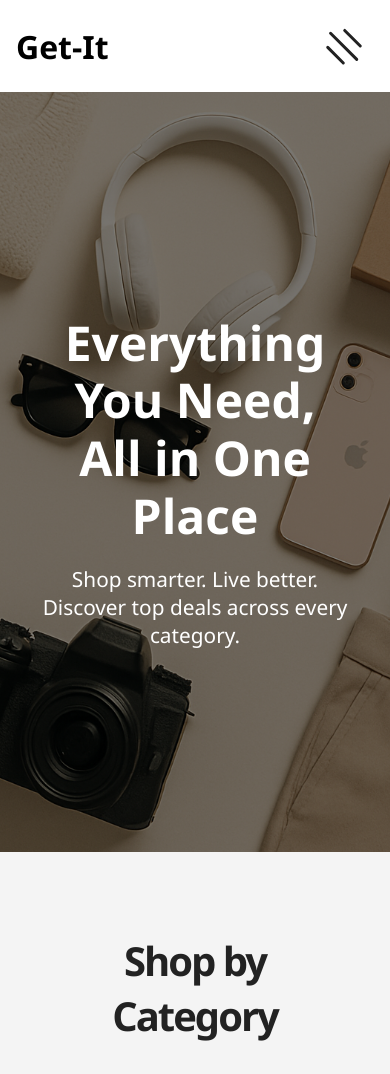
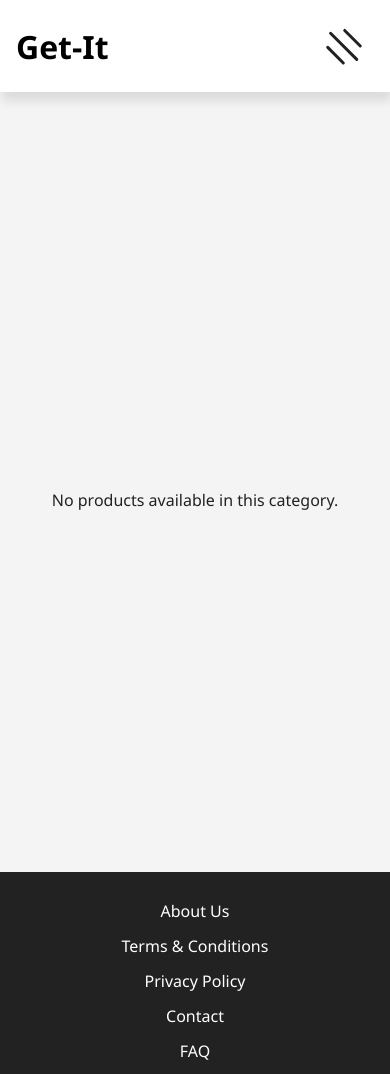
Before and after one commit to Faculty-of-Computing/Get-It, a Flask app: page /product/category/1 in a window 390 px wide. Shown: the top 1074 px of the page. Run offline with Flask 3, Linux system fonts and the light colour scheme.

Commit message:
final changes

```diff
--- a/blueprints/product.py
+++ b/blueprints/product.py
@@ -27,5 +27,6 @@
 @blueprint.route('/category/<string:category>') # type: ignore
 def category(category):
     categories = list(ProductCategory)
+    # selected_category = next((cat for cat in categories if cat.name == category), None)
     products = get_products_by_category(category)
-    return render_template('index.html', categories=categories, products=products)
+    return render_template('category/category.html', categories=categories, category_name=category, products=products)
--- a/static/styles.css
+++ b/static/styles.css
@@ -11,7 +11,11 @@
     background: #fff;
     color: #000;
     /* padding: 0.2em 0; */
-    /* width: 100%; */
+    /* height: 100%; */
+    width: 100%;
+    position: fixed;
+    z-index: 5;
+    box-shadow: 2px 9px 10px rgba(0, 0, 0, 0.1);
 }
 
 .navbar .container {
@@ -45,6 +49,11 @@
 .sm {
  display: none;
 }
+
+.mobile-menu {
+    display: none;
+}
+
 
 @media only screen and (max-width: 768px){
     .sm {
@@ -111,8 +120,12 @@
      box-shadow: 0 0 #222;
     }
 
+    header .mobile-menu.show {
+        /* display: flex; */
+        transform: scale(1);
+    }
     header .mobile-menu {
-        position:absolute;
+        position:fixed;
         top:15%;
         bottom:0;
         /* left:0; */
@@ -123,9 +136,9 @@
         align-items: center;
         overflow-y: auto;
         z-index: 900;
-        /* transform: scale(0); */
-        transition: 0.5s;
-        width: 50%;
+        transform: scale(0);
+        transition:  0.5s;
+        width: 100%;
     }
 
     header .mobile-menu.show {
@@ -185,10 +198,10 @@
     color: #fff;
     /* padding: 4em 0; */
     text-align: center;
-    height:90vh;
+    height:100vh;
     width: 100%;
     position:relative;
-    margin-top: -2em;
+    margin-top: -5em;
 }
 section.hero div.overlay {
     position: absolute;
@@ -207,7 +220,7 @@
     align-items: center;
 }
 section.hero div.container h1.title {
-    font-size: 3em;
+    font-size: 3.5em;
     margin-bottom: 0;
     width: 90%;
     line-height: 1.2;
@@ -331,7 +344,7 @@
     color: #fff;
     padding: 0.8rem 1.2rem;
     border-radius: 30px;
-    border: none;
+    border: 1px solid #000;
     outline: none;
     cursor: pointer;
     position: relative;
@@ -509,11 +522,12 @@
     cursor: pointer;
 }
 main {
-    min-height: 80vh;
+    min-height: 90vh;
     display: flex;
     flex-direction: column;
     justify-content: center;
     align-items: center;
+    padding-top: 5em;
     margin-bottom: 2em;
 }
 
@@ -583,7 +597,19 @@
 .slider-wrapper {
     position: relative;
     overflow: hidden;
+    display: flex;
+    flex-direction: column;
+    justify-content: center;
+    align-items: center;
+    width: 100%;
 }
+
+.slider-wrapper img{
+    height: 300px;
+    width: 300px;
+    object-fit: contain;
+}
+
 .slide {
     display: none;
     width: 100%;
@@ -626,6 +652,19 @@
     border-radius: 40px;
     width:100%;
 }
+
+@media only screen and (max-width: 768px){
+.width {
+    width:90% !important;
+}
+
+.btn {
+    width: 90%;
+}
+
+}
+
+
 .btn.btn-lg {
     width:90%;
 }
--- a/templates/base.html
+++ b/templates/base.html
@@ -31,6 +31,15 @@
                 </div>
             </div>
         </nav>
+
+        <div class="mobile-menu">
+ <ul class="nav-links">
+                    <li><a href="{{ url_for('public.about') }}">About</a></li>
+                    <li><a href="{{ url_for('public.contact') }}">Contact</a></li>
+                    <li><a href="{{ url_for('cart.view_cart') }}">Cart</a></li>
+                    <li><a href="{{ url_for('account.account') }}">Account</a></li>
+                </ul>
+</div>
     </header>
 
     <main>
@@ -67,6 +76,23 @@
     </footer>
 
 
+<script>
+    let menuToggle = document.querySelector(".mobile-nav");
+let menuToggleLinks = document.querySelectorAll(".mobile-menu ul li a");
+let nav = document.querySelector(".mobile-menu");
+menuToggle.onclick = function() {
+  menuToggle.classList.toggle("active");
+  nav.classList.toggle("show");
+}
+
+menuToggleLinks.forEach(link => {
+  link.addEventListener('click', () => {
+    menuToggle.classList.toggle("active");
+    nav.classList.toggle("show");
+  })
+})
+</script>
+
 </body>
 
 </html>
--- a/templates/cart/cart.html
+++ b/templates/cart/cart.html
@@ -26,7 +26,6 @@
     {% for item in cart_items %}
         <tr>
             <td>
-              <!-- <img src="{{ url_for('static', filename=item.product['images'][0].lstrip('/')) }}" alt="{{ item.product['name'] }}" alt="">  -->
               {{ item.product.name }}
             </td>
             <td class="quantity">{{ item.quantity }}</td>
--- /dev/null
+++ b/templates/category/category.html
@@ -0,0 +1,65 @@
+{% extends "base.html" %}
+
+{% block content %}
+
+<section class="featured-section">
+    <div class="container">
+        <div class="section-header">
+           <!-- {% for category in categories %} -->
+            <!-- <h2>{{ category.name.replace('_', ' ').title() }}</h2> -->
+             <!-- {% endfor %} -->
+              {% for cat in categories %}
+  {% if cat.name.lower() == category_name.lower() %}
+    <h2>{{ cat.name.replace('_', ' ').title() }}</h2>
+  {% endif %}
+{% endfor %}
+        </div>
+        <div class="products-grid">
+            {% if products %}
+                {% for product in products %}
+                <div class="product-card" onclick="openModal({{ loop.index0 }})">
+                    <div class="img-container">
+                    <img src="{{ url_for('static', filename=product.images[0].lstrip('/')) }}" alt="{{ product.name }}">
+                    </div>
+                    <h3>{{ product.name }}</h3>
+                    <div class="rating"><img src="../static/imgs/star3.png" alt=""><img src="../static/imgs/star3.png" alt=""><img src="../static/imgs/star3.png" alt=""><img src="../static/imgs/star3.png" alt=""><img src="../static/imgs/star3.png" alt=""></div>
+                    <p>₦{{ "%.2f"|format(product.price) }}</p>
+                    <form method="post" action="{{ url_for('cart.add_to_cart', product_id=product.id) }}">
+                        <button type="submit" class="btn-2">Add to Cart</button>
+                    </form>
+                </div>
+                {% endfor %}
+
+                <!-- Product Modals -->
+                {% for product in products %}
+                <div class="modal" id="modal-{{ loop.index0 }}">
+                    <div class="modal-content">
+                        <span class="close" onclick="closeModal({{ loop.index0 }})">&times;</span>
+                        <h2>{{ product.name }}</h2>
+
+                        <!-- Image Slider -->
+                        <div class="slider-wrapper">
+                            {% for img in product.images %}
+                            <img src="{{ url_for('static', filename=img.lstrip('/')) }}" class="slide slide-{{ loop.index0 }} {% if loop.first %}active{% endif %}">
+                            {% endfor %}
+                            <button class="prev" onclick="moveSlide({{ loop.index0 }}, -1)">&#10094;</button>
+                            <button class="next" onclick="moveSlide({{ loop.index0 }}, 1)">&#10095;</button>
+                        </div>
+
+                        <p><strong>Price:</strong> ₦{{ "%.2f"|format(product.price) }}</p>
+                        <p>{{ product.description }}</p>
+
+                        <form method="post" action="{{ url_for('cart.add_to_cart', product_id=product.id) }}">
+                            <button type="submit" class="btn-2">Add to Cart</button>
+                        </form>
+                    </div>
+                </div>
+                {% endfor %}
+            {% else %}
+                <p>No products available in this category.</p>
+            {% endif %}
+        </div>
+    </div>
+</section>
+
+{% endblock %}
--- a/templates/public/about.html
+++ b/templates/public/about.html
@@ -3,7 +3,7 @@
 {% block title %}About Us - Get-It{% endblock %}
 
 {% block content %}
-<div class="container py-4">
+<div class="container py-4 width">
   <h1>About Get-It</h1>
   <p>Get-It is your trusted online marketplace for discovering and purchasing quality products at great prices.</p>
 
--- a/templates/public/contact.html
+++ b/templates/public/contact.html
@@ -3,7 +3,7 @@
 {% block title %}Contact Us - Get-It{% endblock %}
 
 {% block content %}
-<div class="container py-4">
+<div class="container py-4 width">
   <h1>Contact Us</h1>
   <p>We’d love to hear from you! For inquiries, suggestions, or support, reach out via email:</p>
 
@@ -15,7 +15,7 @@
   </p>
 
   <p>
-    <a href="mailto:penivera655@gmail.com?subject=Get-It%3A%20Customer%20Inquiry&body=Hello%20Get-It%20Team" class="btn btn-primary">
+    <a href="mailto:penivera655@gmail.com?subject=Get-It%3A%20Customer%20Inquiry&body=Hello%20Get-It%20Team" class="btn">
       Send Us an Email
     </a>
   </p>
```
